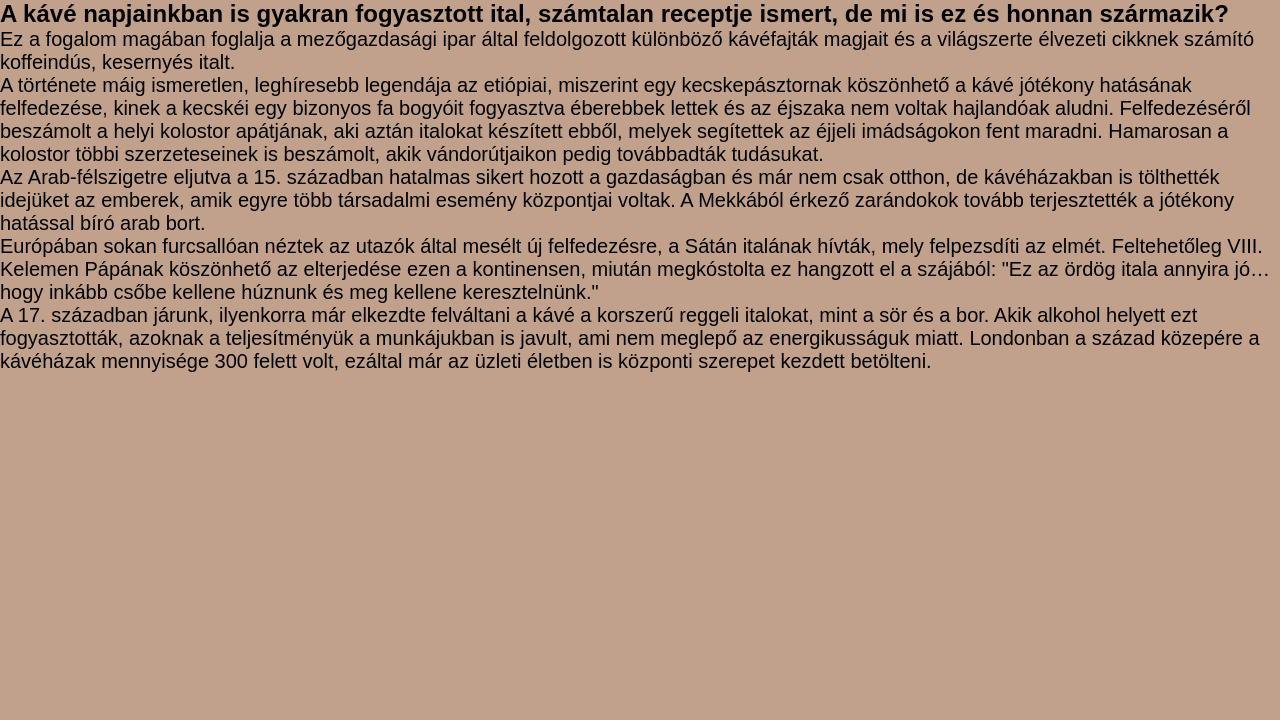
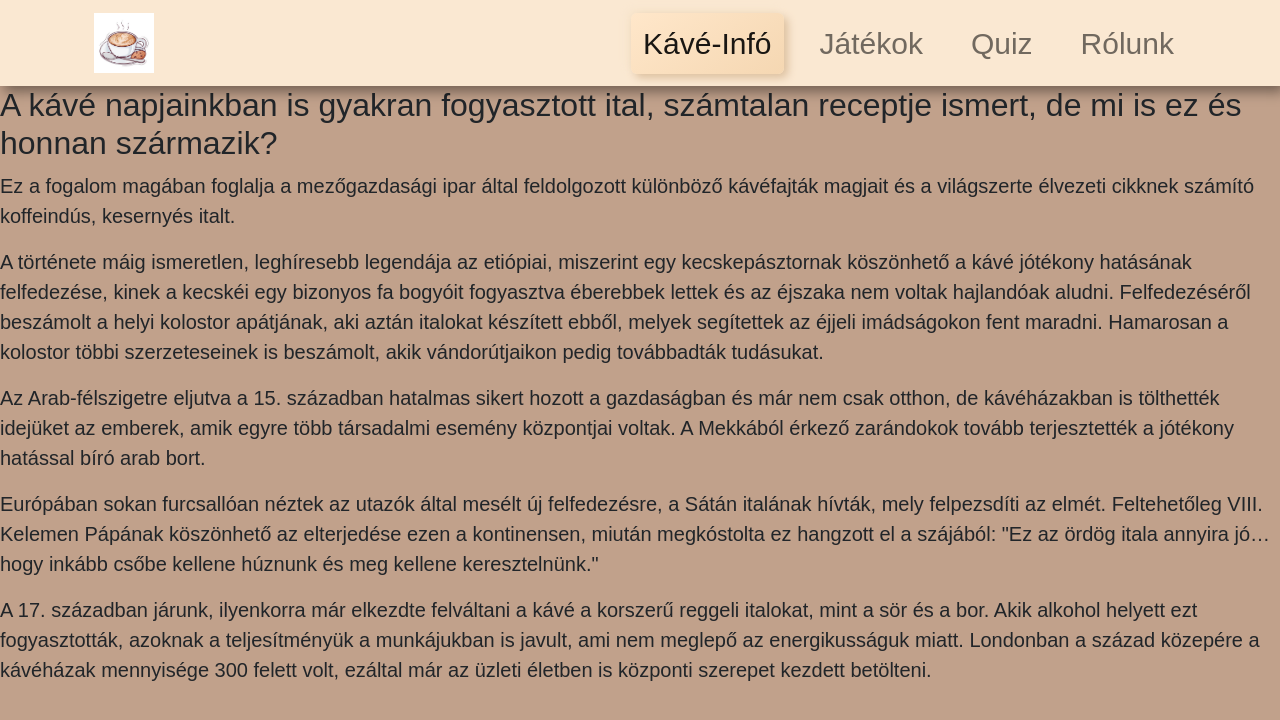
Before and after one commit to kovacspeter07/Proj-Coffee-9c, a plain HTML site: page coffee-info.html in a window 1280 px wide. Drawn offline with nearby package versions, Linux system fonts and the light colour scheme; a web font is replaced by a local one.

```diff
--- a/coffee-info.html
+++ b/coffee-info.html
@@ -6,8 +6,51 @@
     <meta name="viewport" content="width=device-width, initial-scale=1.0" />
     <title>Kávé</title>
     <link rel="stylesheet" href="style.css" />
+    <link
+      href="https://cdn.jsdelivr.net/npm/bootstrap@5.0.2/dist/css/bootstrap.min.css"
+      rel="stylesheet"
+      integrity="sha384-EVSTQN3/azprG1Anm3QDgpJLIm9Nao0Yz1ztcQTwFspd3yD65VohhpuuCOmLASjC"
+      crossorigin="anonymous"
+    />
   </head>
   <body style="background-color: rgb(193, 161, 139)">
+    <nav class="navbar navbar-expand-sm navbar-light" id="neubar">
+      <div class="container">
+        <a class="navbar-brand" href="#"
+          ><img src="Források/Képek/kave_navbar.jpg" height="60"
+        /></a>
+        <button
+          class="navbar-toggler"
+          type="button"
+          data-bs-toggle="collapse"
+          data-bs-target="#navbarNavDropdown"
+          aria-controls="navbarNavDropdown"
+          aria-expanded="false"
+          aria-label="Toggle navigation"
+        >
+          <span class="navbar-toggler-icon"></span>
+        </button>
+
+        <div class="collapse navbar-collapse" id="navbarNavDropdown">
+          <ul class="navbar-nav ms-auto">
+            <li class="nav-item">
+              <a class="nav-link mx-2 active" aria-current="page" href="index.html"
+                >Kávé-Infó</a
+              >
+            </li>
+            <li class="nav-item">
+              <a class="nav-link mx-2" href="games.html">Játékok</a>
+            </li>
+            <li class="nav-item">
+              <a class="nav-link mx-2" href="quiz.html">Quiz</a>
+            </li>
+            <li class="nav-item">
+              <a class="nav-link mx-2" href="about.html">Rólunk</a>
+            </li>
+          </ul>
+        </div>
+      </div>
+    </nav>
     <h2>
       A kávé napjainkban is gyakran fogyasztott ital, számtalan receptje ismert,
       de mi is ez és honnan származik?
--- a/style.css
+++ b/style.css
@@ -3,9 +3,7 @@
 @import url("https://fonts.cdnfonts.com/css/turpis");
 @import url("https://fonts.cdnfonts.com/css/libertinus-mono");
 @import url("https://fonts.cdnfonts.com/css/steamflix-montserrat");
-
-
-
+@import url("https://fonts.cdnfonts.com/css/im-fell-english-sc");
 * {
   padding: 0;
   margin: 0;
@@ -317,8 +315,40 @@
 button {
   width: 100px;
   height: 30px;
-  background-color:rgb(195, 195, 195);
+  background-color: rgb(195, 195, 195);
   color: black;
   font-weight: bolder;
   border-radius: 20px 20px 20px 20px;
 }
+
+/* navbar */
+#neubar {
+  background: #fae8d2;
+  box-shadow: 4px 6px 12px rgba(0, 0, 0, 0.4);
+}
+
+.nav-item .active {
+  border-radius: 6px;
+  background: linear-gradient(145deg, #ffe7ca, #f5d7b2);
+  box-shadow: 4px 4px 8px #ddc1a0, -4px -4px 8px #f7e5cc;
+}
+#neubar .dropdown-menu a:hover {
+  color: #454545;
+}
+#neubar .nav-item {
+  margin: auto 4px;
+}
+#neubar a {
+  padding-left: 12px;
+  padding-right: 12px;
+}
+#neubar .dropdown-menu {
+  background: #545454;
+}
+a.navbar-brand {
+  color: #454545;
+}
+.nav-link {
+  font-size: 30px;
+  font-family: 'IM FELL English SC', sans-serif;
+}
```
Also changed, not shown: Források/Képek/kave_navbar.jpg (added).
